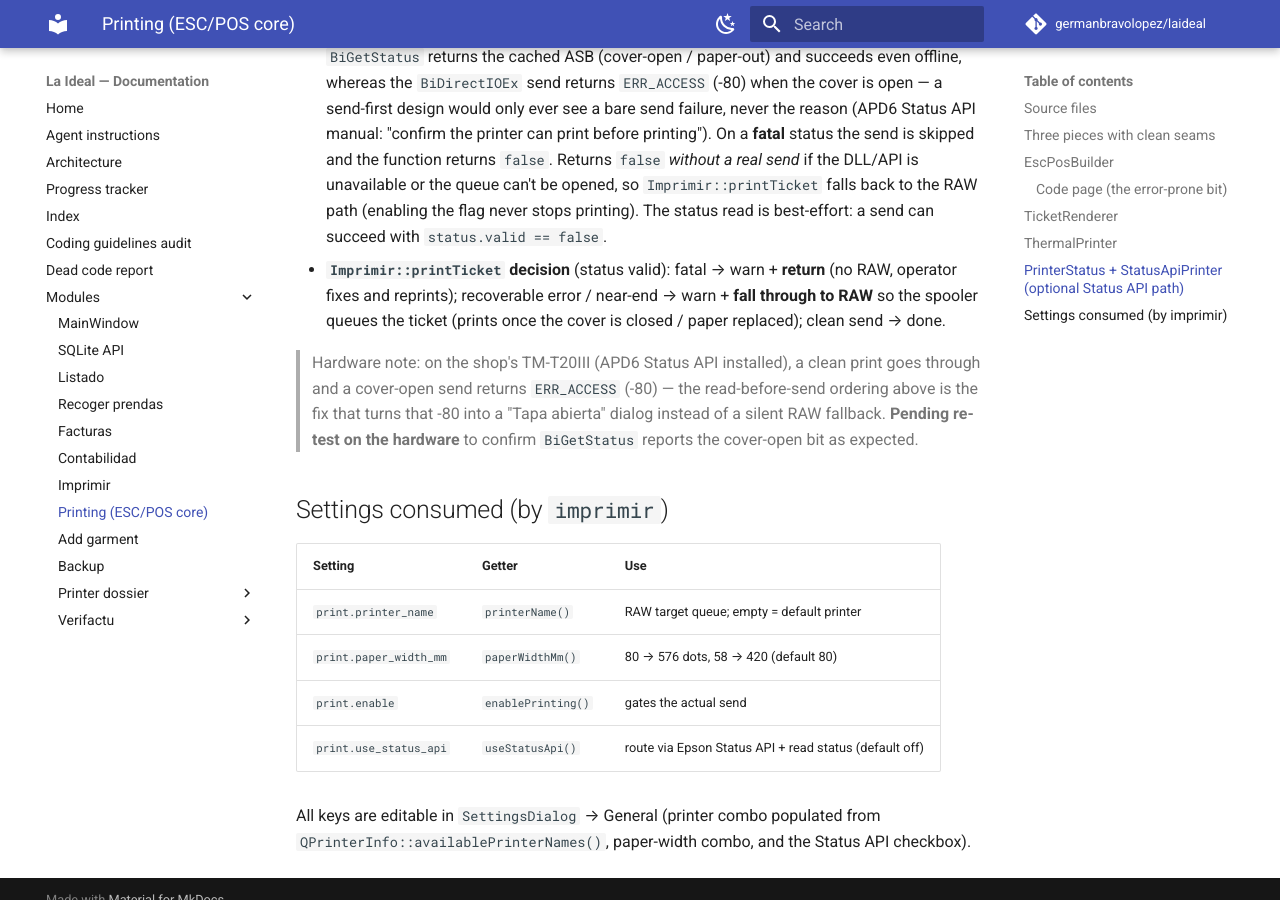
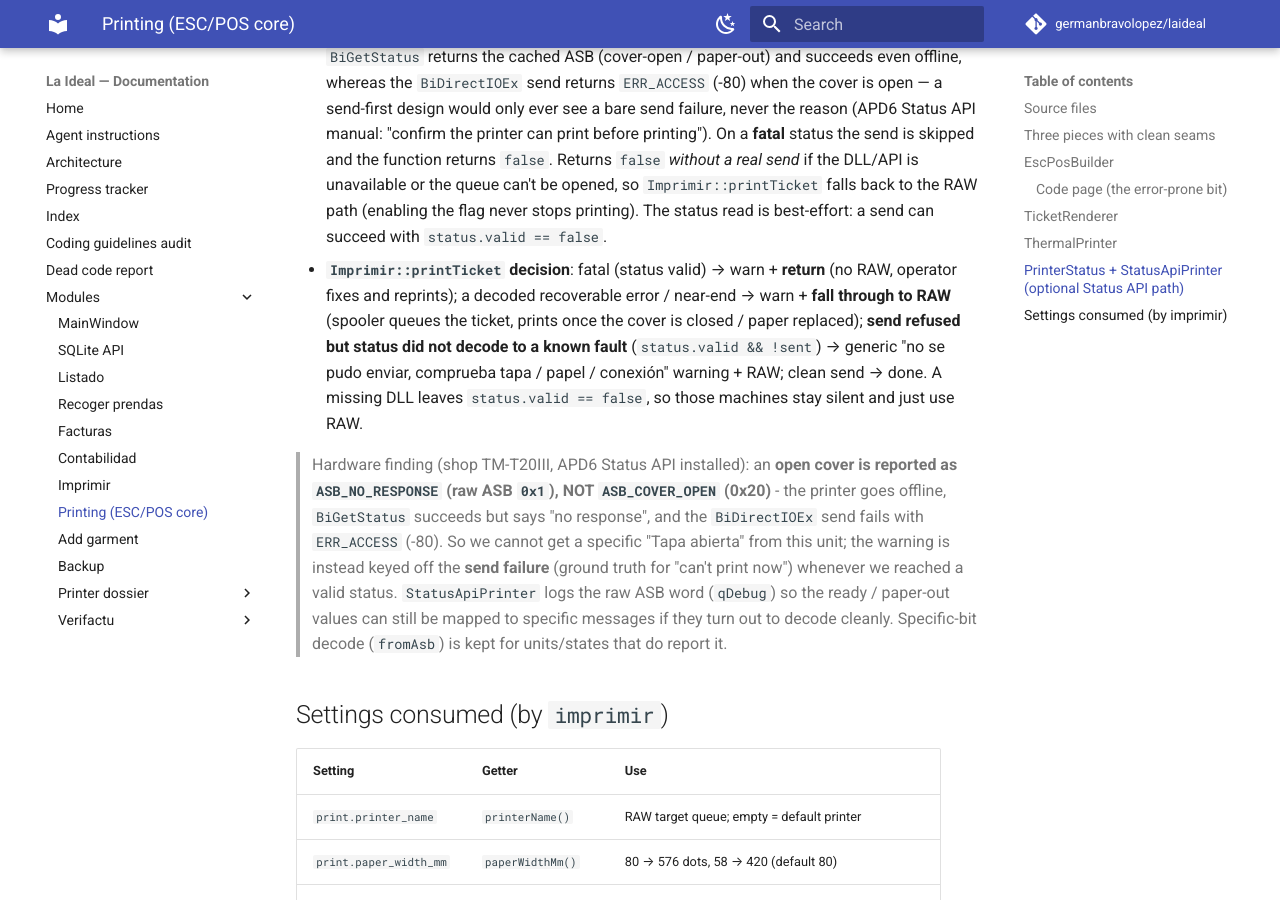
Before and after one commit to germanbravolopez/laideal, an MkDocs documentation site: the page built from docs/modules/printing.md, in a window 1280 px wide and 900 px high, scrolled down 3232 px. Built offline with MkDocs 1.6.1 and Material for MkDocs 9.7.7, drawn with Linux system fonts in a browser that asks for light colours; comment, search, counter and statistics services are not loaded.

Commit message:
Status API: warn on send-refusal when status is valid (TM-T20III reports open cover as ASB_NO_RESPONSE 0x1, not ASB_COVER_OPEN, so specific decode misses it); generic 'comprueba tapa/papel/conexion' + still queue via RAW; DLL-absent stays silent

```diff
--- a/docs/modules/printing.md
+++ b/docs/modules/printing.md
@@ -121,16 +121,24 @@ differs (dossier option B, [`printer/02_control_methods.md`](printer/02_control_
   is unavailable or the queue can't be opened, so `Imprimir::printTicket` falls
   back to the RAW path (enabling the flag never stops printing). The status read
   is best-effort: a send can succeed with `status.valid == false`.
-- **`Imprimir::printTicket` decision** (status valid): fatal → warn +
-  **return** (no RAW, operator fixes and reprints); recoverable error / near-end
-  → warn + **fall through to RAW** so the spooler queues the ticket (prints once
-  the cover is closed / paper replaced); clean send → done.
+- **`Imprimir::printTicket` decision**: fatal (status valid) → warn + **return**
+  (no RAW, operator fixes and reprints); a decoded recoverable error / near-end →
+  warn + **fall through to RAW** (spooler queues the ticket, prints once the cover
+  is closed / paper replaced); **send refused but status did not decode to a known
+  fault** (`status.valid && !sent`) → generic "no se pudo enviar, comprueba tapa /
+  papel / conexión" warning + RAW; clean send → done. A missing DLL leaves
+  `status.valid == false`, so those machines stay silent and just use RAW.
 
-> Hardware note: on the shop's TM-T20III (APD6 Status API installed), a clean
-> print goes through and a cover-open send returns `ERR_ACCESS` (-80) — the
-> read-before-send ordering above is the fix that turns that -80 into a "Tapa
-> abierta" dialog instead of a silent RAW fallback. **Pending re-test on the
-> hardware** to confirm `BiGetStatus` reports the cover-open bit as expected.
+> Hardware finding (shop TM-T20III, APD6 Status API installed): an **open cover
+> is reported as `ASB_NO_RESPONSE` (raw ASB `0x1`), NOT `ASB_COVER_OPEN` (0x20)** -
+> the printer goes offline, `BiGetStatus` succeeds but says "no response", and the
+> `BiDirectIOEx` send fails with `ERR_ACCESS` (-80). So we cannot get a specific
+> "Tapa abierta" from this unit; the warning is instead keyed off the **send
+> failure** (ground truth for "can't print now") whenever we reached a valid
+> status. `StatusApiPrinter` logs the raw ASB word (`qDebug`) so the ready /
+> paper-out values can still be mapped to specific messages if they turn out to
+> decode cleanly. Specific-bit decode (`fromAsb`) is kept for units/states that do
+> report it.
 
 ## Settings consumed (by `imprimir`)
 
```
Also changed, not shown: docs/progress_tracker.md (+1 -1 lines), 1 other file.
